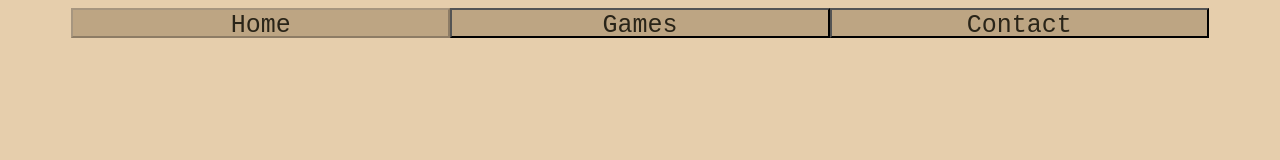
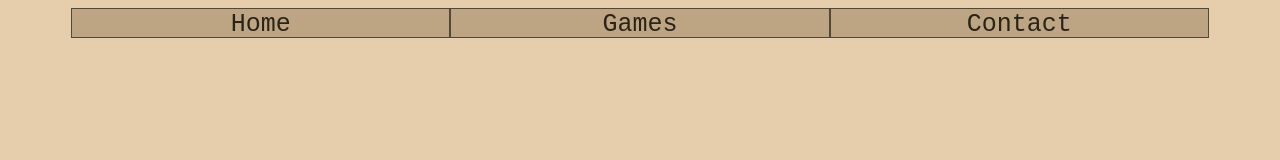
Before and after one commit to Gaming-Playground/Gaming-Playground.github.io, a plain HTML site: page index.html in a window 1280 px wide. Drawn offline with Linux system fonts and the light colour scheme.

Commit message:
Update style.css

```diff
--- a/style.css
+++ b/style.css
@@ -16,4 +16,5 @@ button {
   font-family: monospace;
   font-size: 25px;
   background-color: #bda583;
+  border: 1px solid #524839;
 }
```
